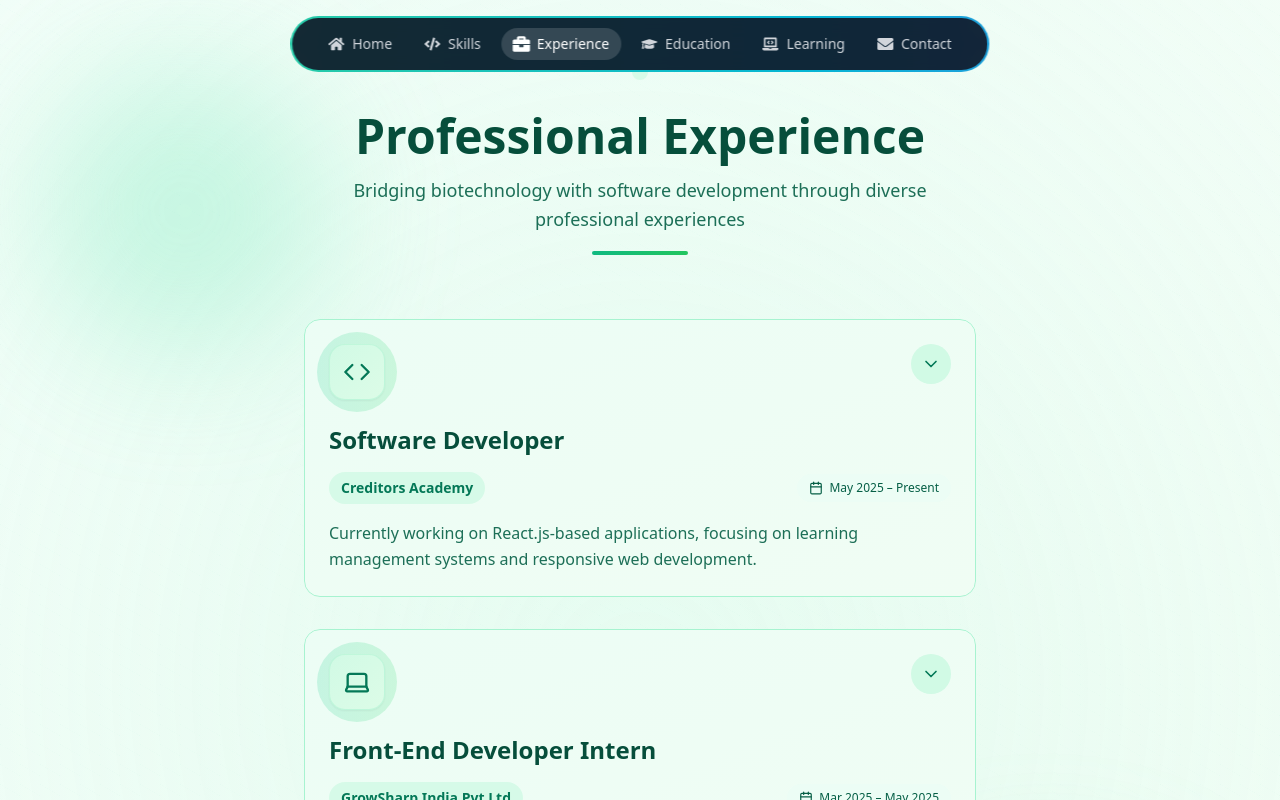
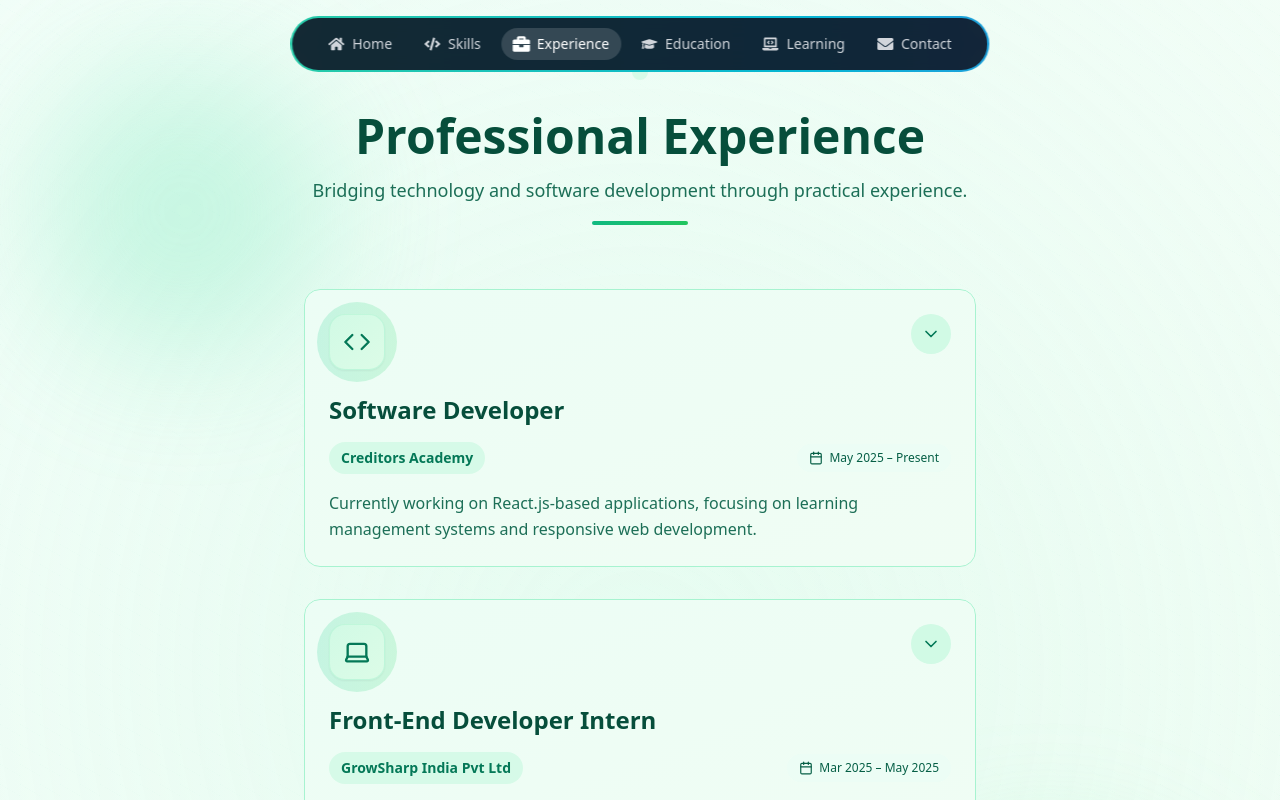
Before and after one commit to Prernamishra29/My-Portfolio, a React (Vite) app: page /experience in a window 1280 px wide. Shown: the top 800 px of the page. Built offline with nearby package versions, Linux system fonts and the light colour scheme.

Commit message:
Update description in Experience component

```diff
--- a/src/pages/Experience/Experience.jsx
+++ b/src/pages/Experience/Experience.jsx
@@ -158,7 +158,7 @@ const ExperienceSection = () => {
             Professional Experience
           </h3>
           <p className="text-lg text-emerald-800/90 max-w-2xl leading-relaxed">
-            Bridging biotechnology with software development through diverse professional experiences
+            Bridging technology and software development through practical experience.
           </p>
           <div className="w-24 h-1 bg-gradient-to-r from-emerald-500 to-green-500 rounded-full mt-4"></div>
         </div>
```
